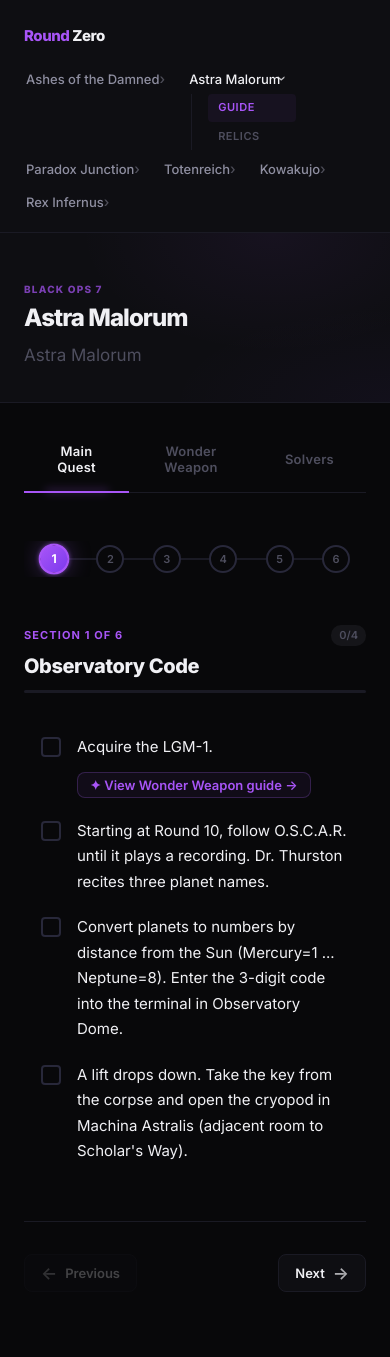
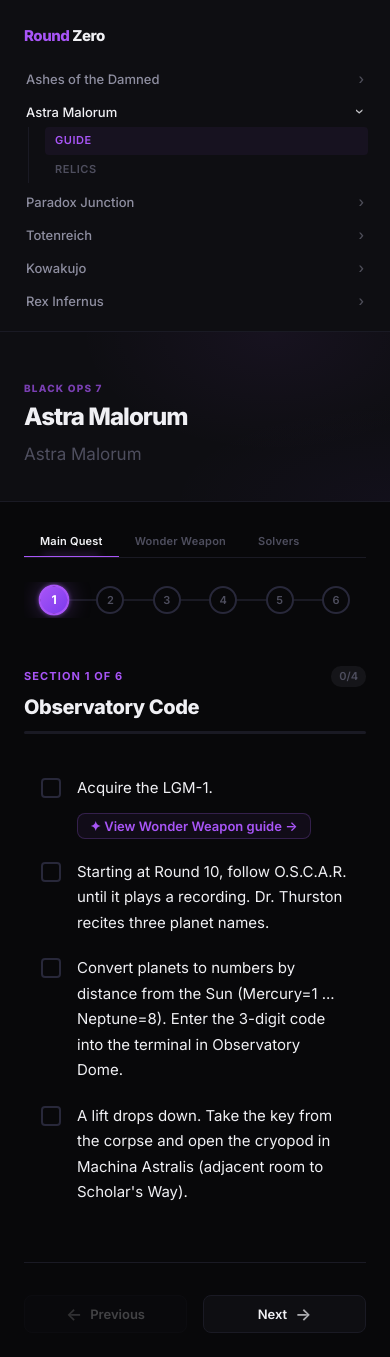
Before and after one commit to roddy-devs/round-zero, a React (Vite) app: page /map/astra in a window 390 px wide. Before the commit the page ends 1316 px from the top, so only its background shows below. Built offline with nearby package versions, Linux system fonts and the light colour scheme.

Commit message:
Mobile responsiveness

```diff
--- a/src/components/Layout.module.css
+++ b/src/components/Layout.module.css
@@ -164,17 +164,15 @@
     border-right: none;
     border-bottom: 1px solid var(--color-border);
     padding: var(--space-md);
-    flex-direction: row;
-    flex-wrap: wrap;
-    align-items: center;
+    flex-direction: column;
+    align-items: stretch;
     gap: var(--space-sm);
   }
 
   .nav {
-    flex-direction: row;
-    flex-wrap: wrap;
+    flex-direction: column;
     gap: var(--space-xs);
-    align-items: flex-start;
+    width: 100%;
   }
 
   .navLabel {
@@ -183,6 +181,7 @@
 
   .navGroup {
     flex-direction: column;
+    width: 100%;
   }
 
   .navGroupToggle {
@@ -191,6 +190,7 @@
 
   .navSubLinks {
     margin-left: 12px;
+    margin-right: 6px;
   }
 
   .layout {
--- a/src/components/StepNavigator.module.css
+++ b/src/components/StepNavigator.module.css
@@ -646,9 +646,21 @@
     padding: var(--space-sm) var(--space-md);
   }
 
+  .navButtons {
+    flex-wrap: wrap;
+  }
+
+  .navButton,
+  .navButtonNext {
+    margin-left: 0;
+    flex: 1;
+    justify-content: center;
+  }
+
   /* Screenshots: switch from fixed 320px width to full container width */
   .mediaThumbnail {
     width: 100%;
+    max-width: 100%;
   }
 
   /* Substep content needs to shrink so its media doesn't overflow */
--- a/src/components/Tabs.module.css
+++ b/src/components/Tabs.module.css
@@ -8,9 +8,12 @@
   display: flex;
   gap: 0;
   border-bottom: 1px solid var(--color-border);
+  overflow-x: auto;
+  scrollbar-width: thin;
 }
 
 .tab {
+  flex-shrink: 0;
   padding: var(--space-md) var(--space-xl);
   background: none;
   border: none;
@@ -22,6 +25,7 @@
   transition: all var(--transition-fast);
   margin-bottom: -1px;
   position: relative;
+  white-space: nowrap;
 }
 
 .tab:hover {
@@ -53,3 +57,18 @@
 .tabPanel {
   min-height: 200px;
 }
+
+@media (max-width: 768px) {
+  .tabs {
+    gap: var(--space-lg);
+  }
+
+  .tab {
+    padding: var(--space-sm) var(--space-md);
+    font-size: var(--font-size-xs);
+  }
+
+  .tabPanel {
+    min-height: 0;
+  }
+}
--- a/src/pages/Home.module.css
+++ b/src/pages/Home.module.css
@@ -112,3 +112,21 @@
 .card:hover .cardLink {
   color: var(--color-accent);
 }
+
+@media (max-width: 768px) {
+  .home {
+    gap: var(--space-2xl);
+  }
+
+  .title {
+    font-size: var(--font-size-2xl);
+  }
+
+  .grid {
+    grid-template-columns: 1fr;
+  }
+
+  .card {
+    padding: var(--space-md);
+  }
+}
--- a/src/pages/RelicsPage.module.css
+++ b/src/pages/RelicsPage.module.css
@@ -274,4 +274,17 @@
   .grid {
     grid-template-columns: 1fr;
   }
+
+  .tierHeader {
+    flex-wrap: wrap;
+  }
+
+  .cardTitleRow {
+    flex-direction: column;
+    align-items: flex-start;
+  }
+
+  .stepList {
+    padding: var(--space-md);
+  }
 }
--- a/src/pages/RunLogPage.module.css
+++ b/src/pages/RunLogPage.module.css
@@ -548,3 +548,108 @@
   padding: var(--space-sm) var(--space-md);
   margin-bottom: var(--space-lg);
 }
+
+@media (max-width: 768px) {
+  .page {
+    padding: var(--space-lg) var(--space-sm);
+  }
+
+  .pageHeader {
+    flex-direction: column;
+    align-items: stretch;
+    gap: var(--space-sm);
+  }
+
+  .pageTitle {
+    font-size: var(--font-size-2xl);
+  }
+
+  .filters {
+    flex-direction: column;
+    align-items: stretch;
+  }
+
+  .filterGroup {
+    justify-content: space-between;
+  }
+
+  .filterCount {
+    margin-left: 0;
+  }
+
+  .formWrap {
+    padding: var(--space-md);
+  }
+
+  .formGrid,
+  .detailGrid {
+    grid-template-columns: 1fr;
+  }
+
+  .formActions {
+    flex-direction: column-reverse;
+    align-items: stretch;
+  }
+
+  .btnPrimary,
+  .btnSecondary,
+  .btnDanger {
+    width: 100%;
+    justify-content: center;
+    text-align: center;
+  }
+
+  .card {
+    padding: var(--space-md);
+  }
+
+  .cardHeader {
+    flex-direction: column;
+    align-items: stretch;
+  }
+
+  .cardActions {
+    display: grid;
+    grid-template-columns: 1fr 1fr;
+  }
+
+  .cardBody {
+    display: grid;
+    grid-template-columns: 1fr 1fr;
+    gap: var(--space-sm);
+  }
+
+  .cardStat {
+    padding: var(--space-xs) 0;
+  }
+
+  .overlay {
+    padding: var(--space-md) var(--space-sm);
+  }
+
+  .modal {
+    max-height: 92vh;
+  }
+
+  .modalHeader {
+    padding: var(--space-md);
+  }
+
+  .modalBody {
+    padding: var(--space-md);
+    gap: var(--space-lg);
+  }
+
+  .splitRow {
+    grid-template-columns: 30px 1fr;
+    gap: var(--space-sm);
+  }
+
+  .splitValue {
+    grid-column: 1 / -1;
+    text-align: left;
+    color: var(--color-text-secondary);
+    font-size: var(--font-size-xs);
+    padding-left: calc(30px + var(--space-sm));
+  }
+}
```
